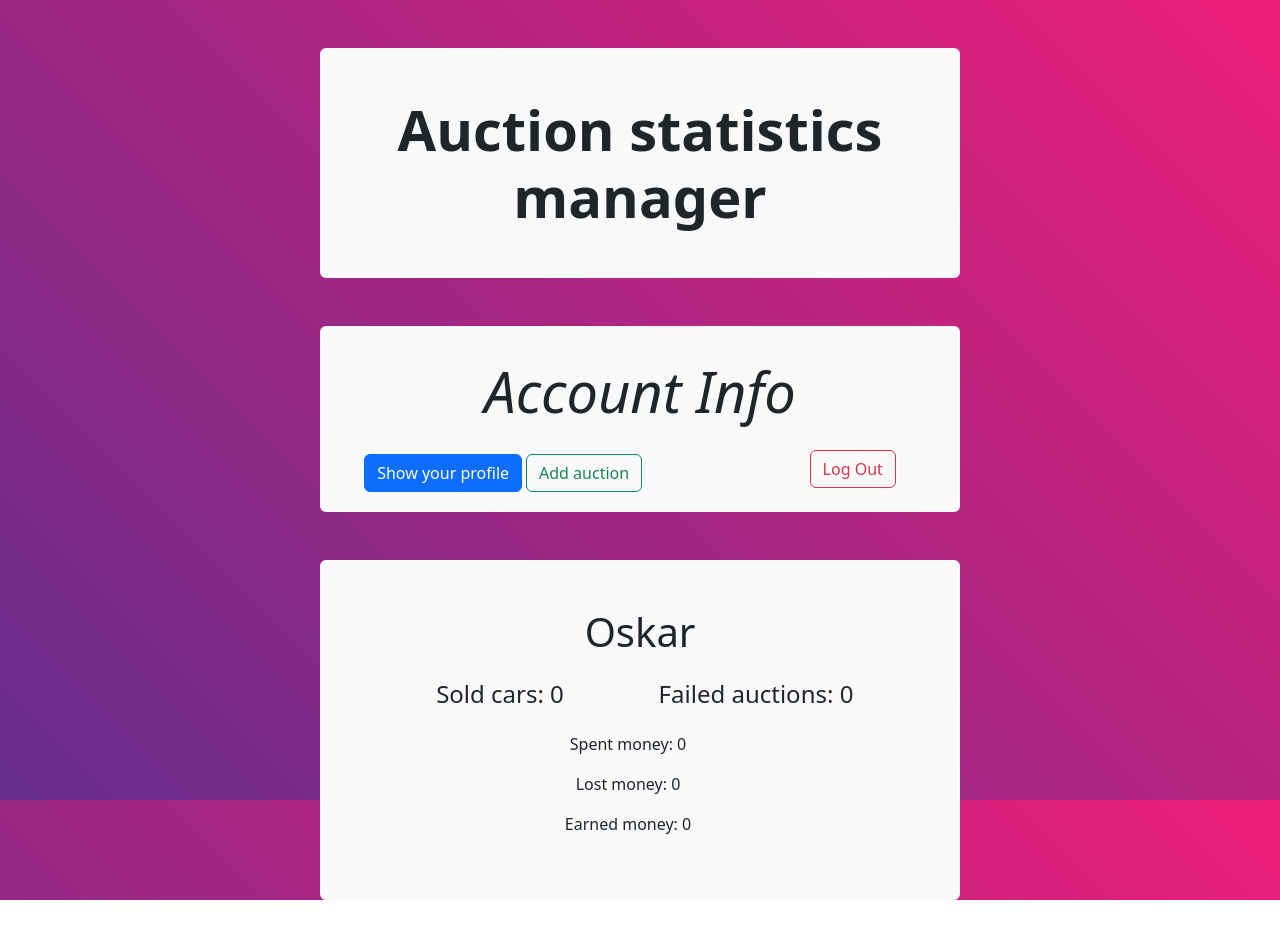
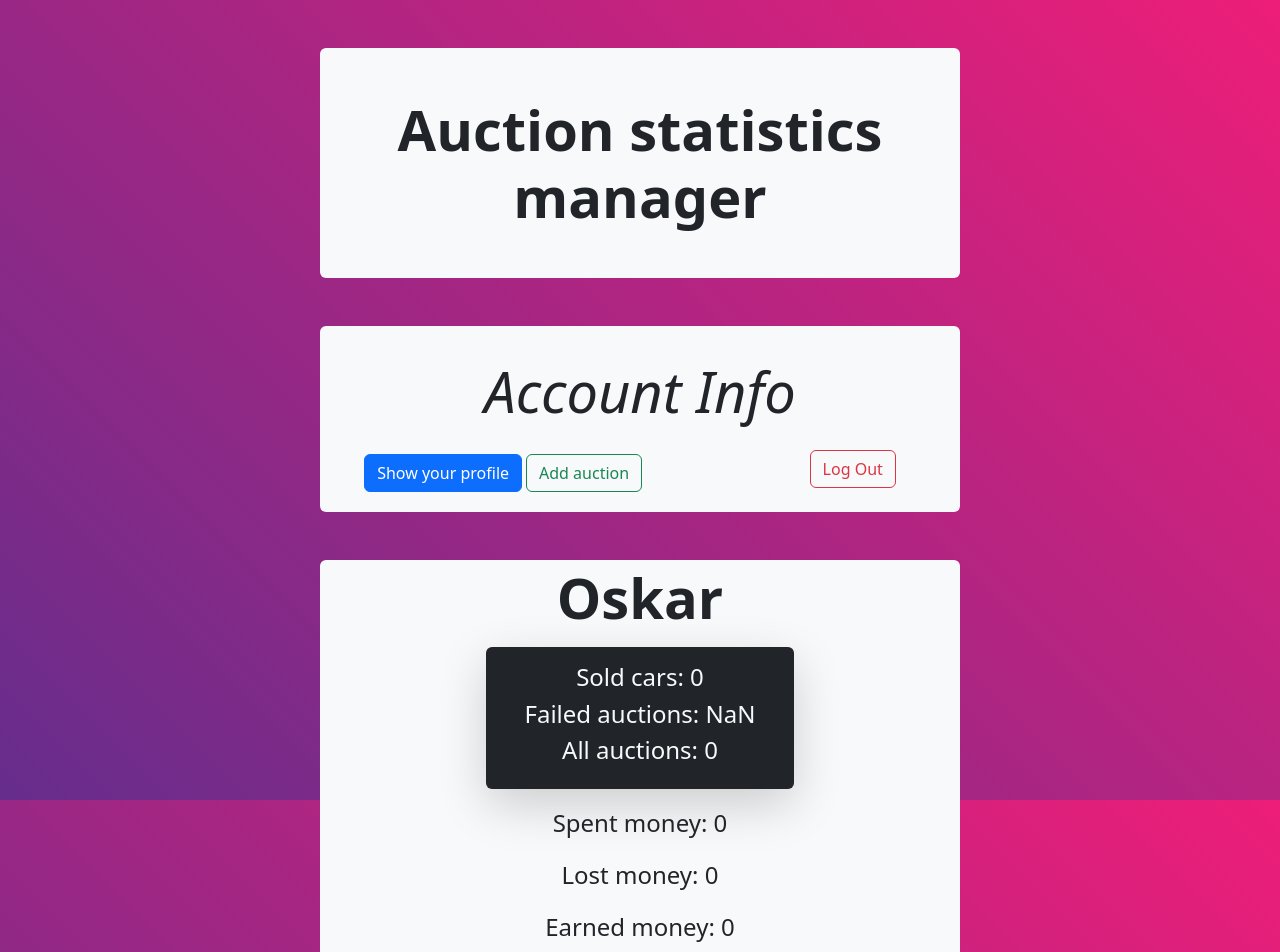
Before and after one commit to OskarProgrammer/AuctionStatisticsFH4, a React (Vite) app: page /account/details in a window 1280 px wide. Shown: the top 952 px of the page. Before the commit the page ends 900 px from the top, so only its background shows below. Built offline with nearby package versions, Linux system fonts and the light colour scheme; data requests are answered from the project's data file.

Commit message:
Making some visual changes in AccountDetailsPage.jsx and NewAuctionPage.jsx

```diff
--- a/src/pages/AccountDetails.jsx
+++ b/src/pages/AccountDetails.jsx
@@ -6,23 +6,21 @@ export const AccountDetails = () => {
 
 
     const successAuctions = parseInt(user.soldCars)
-    const failedAuctions = parseInt(user.allAuctions) - parseInt(user.soldCars)
+    const failedAuctions = parseInt(user.failedAuctions)
+    const allAuctions = parseInt(user.allAuctions)
 
     return (
-        <div className="container col-lg-6 col-md-6 bg-light my-4 p-5 rounded">
-            <h3 className="display-6 text-center">{user.name}</h3>
-            <div className="container col-lg-12 d-flex row text-center p-3">
-                <div className="container col-lg-6 col-md-5 col-sm-5">
-                    <h4>Sold cars: {successAuctions}</h4>
-                </div>
-                <div className="container col-lg-6 col-md-5 col-sm-5">
-                    <h4>Failed auctions: {failedAuctions}</h4>
-                </div>
+        <div className="container col-lg-6 col-md-6 bg-light my-5 py-1 rounded">
+            <h1 className="display-4 text-center fw-bold">{user.name}</h1>
+            <div className="container col-lg-6 text-center text-light shadow-lg rounded bg-dark py-3 my-3">
+                <h4>Sold cars: {successAuctions}</h4>
+                <h4>Failed auctions: {failedAuctions}</h4>
+                <h4>All auctions: {allAuctions}</h4>
             </div>
-            <div className="container col-lg-12 d-flex row text-center">
+            <div className="container col-lg-12 fs-4 d-flex flex-column text-center">
                 <p>Spent money: {parseInt(user.spentMoney)}</p>
-                <p>Lost money: {parseInt(user.spentMoney)}</p>
-                <p>Earned money: {parseInt(user.spentMoney)}</p>
+                <p>Lost money: {parseInt(user.lostMoney)}</p>
+                <p>Earned money: {parseInt(user.earnedMoney)}</p>
             </div>
         </div>
     )
--- a/src/pages/NewAuctionPage.jsx
+++ b/src/pages/NewAuctionPage.jsx
@@ -54,6 +54,7 @@ export const newAuctionAction = async ({request}) => {
     const userInfo = await getRequestId("http://localhost:3000/users/", currentUser.id)
     let newUserInfo = userInfo
     newUserInfo.spentMoney = parseInt(parseInt(userInfo.spentMoney) + parseInt(cost))
+    newUserInfo.allAuctions = parseInt(parseInt(userInfo.allAuctions) + 1)
 
     try {
         await putRequest(`http://localhost:3000/users/${userInfo.id}`, newUserInfo)
```
